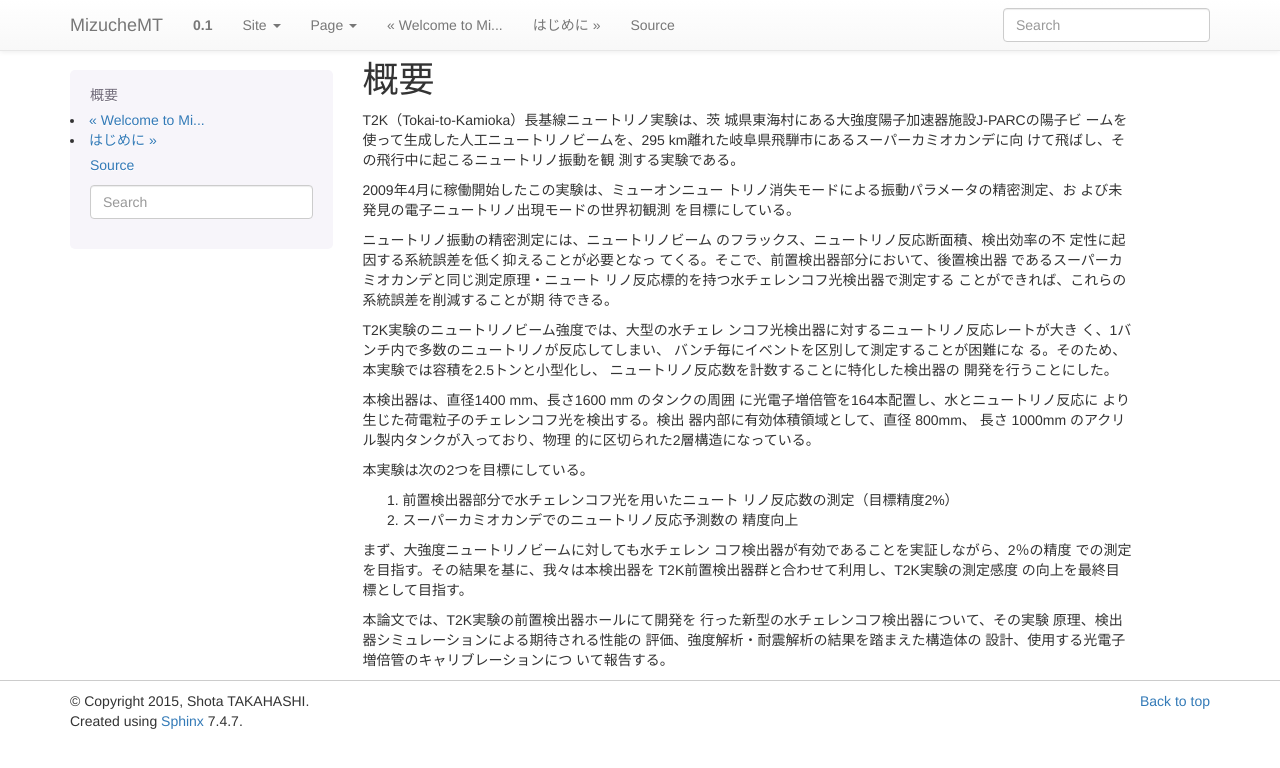
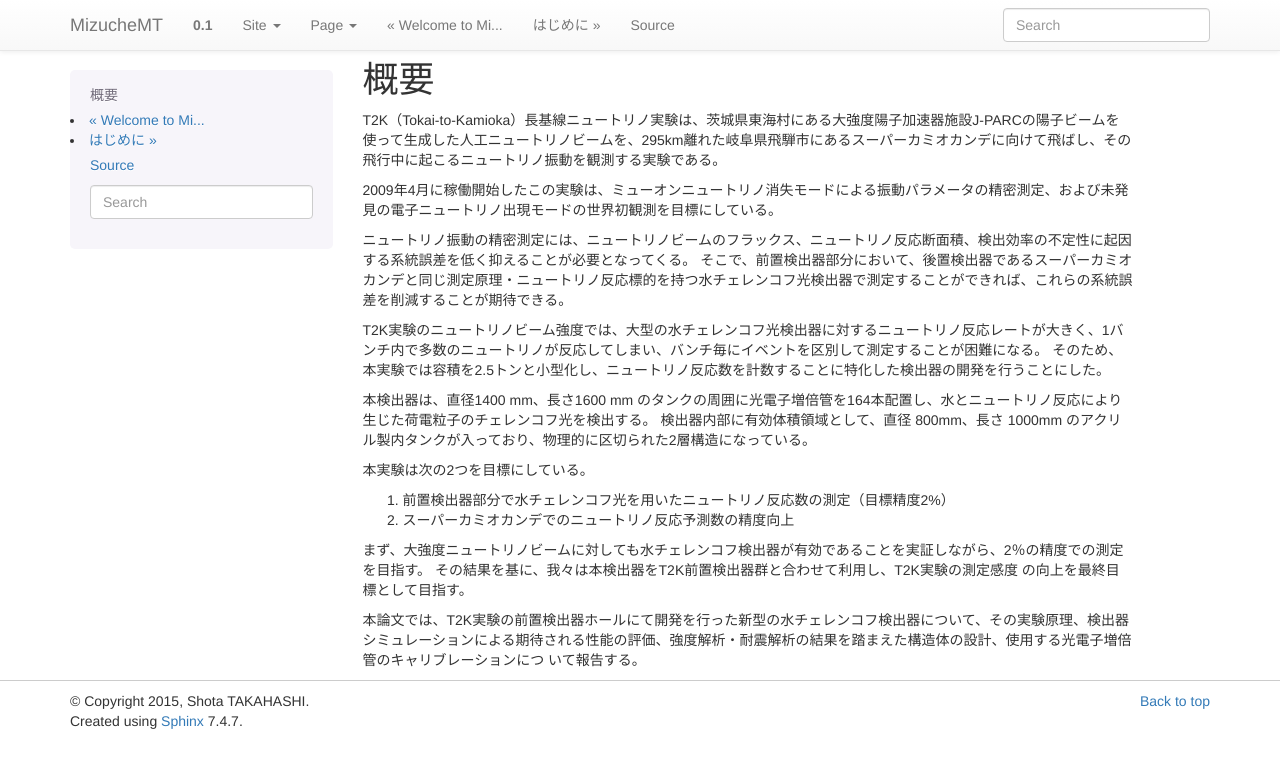
Before and after one commit to shotakaha/masterthesis, a Sphinx documentation site: the page built from source/abstract.rst, in a window 1280 px wide. Shown: the top 768 px of the page. Built offline with Sphinx 7.4.7, drawn with Linux system fonts in a browser that asks for light colours; pages that are not in the unit, such as notebooks, are missing from menus.

Commit message:
M : Edit line breaks

```diff
--- a/source/abstract.rst
+++ b/source/abstract.rst
@@ -2,58 +2,27 @@
 概要
 ==================================================
 
-T2K（Tokai-to-Kamioka）長基線ニュートリノ実験は、茨
-城県東海村にある大強度陽子加速器施設J-PARCの陽子ビ
-ームを使って生成した人工ニュートリノビームを、295
-km離れた岐阜県飛騨市にあるスーパーカミオカンデに向
-けて飛ばし、その飛行中に起こるニュートリノ振動を観
-測する実験である。
+T2K（Tokai-to-Kamioka）長基線ニュートリノ実験は、茨城県東海村にある大強度陽子加速器施設J-PARCの陽子ビームを使って生成した人工ニュートリノビームを、295km離れた岐阜県飛騨市にあるスーパーカミオカンデに向けて飛ばし、その飛行中に起こるニュートリノ振動を観測する実験である。
 
-2009年4月に稼働開始したこの実験は、ミューオンニュー
-トリノ消失モードによる振動パラメータの精密測定、お
-よび未発見の電子ニュートリノ出現モードの世界初観測
-を目標にしている。
+2009年4月に稼働開始したこの実験は、ミューオンニュートリノ消失モードによる振動パラメータの精密測定、および未発見の電子ニュートリノ出現モードの世界初観測を目標にしている。
 
-ニュートリノ振動の精密測定には、ニュートリノビーム
-のフラックス、ニュートリノ反応断面積、検出効率の不
-定性に起因する系統誤差を低く抑えることが必要となっ
-てくる。そこで、前置検出器部分において、後置検出器
-であるスーパーカミオカンデと同じ測定原理・ニュート
-リノ反応標的を持つ水チェレンコフ光検出器で測定する
-ことができれば、これらの系統誤差を削減することが期
-待できる。
+ニュートリノ振動の精密測定には、ニュートリノビームのフラックス、ニュートリノ反応断面積、検出効率の不定性に起因する系統誤差を低く抑えることが必要となってくる。
+そこで、前置検出器部分において、後置検出器であるスーパーカミオカンデと同じ測定原理・ニュートリノ反応標的を持つ水チェレンコフ光検出器で測定することができれば、これらの系統誤差を削減することが期待できる。
 
-T2K実験のニュートリノビーム強度では、大型の水チェレ
-ンコフ光検出器に対するニュートリノ反応レートが大き
-く、1バンチ内で多数のニュートリノが反応してしまい、
-バンチ毎にイベントを区別して測定することが困難にな
-る。そのため、本実験では容積を2.5トンと小型化し、
-ニュートリノ反応数を計数することに特化した検出器の
-開発を行うことにした。
+T2K実験のニュートリノビーム強度では、大型の水チェレンコフ光検出器に対するニュートリノ反応レートが大きく、1バンチ内で多数のニュートリノが反応してしまい、バンチ毎にイベントを区別して測定することが困難になる。
+そのため、本実験では容積を2.5トンと小型化し、ニュートリノ反応数を計数することに特化した検出器の開発を行うことにした。
 
-本検出器は、直径1400 mm、長さ1600 mm のタンクの周囲
-に光電子増倍管を164本配置し、水とニュートリノ反応に
-より生じた荷電粒子のチェレンコフ光を検出する。検出
-器内部に有効体積領域として、直径 800mm、
-長さ 1000mm のアクリル製内タンクが入っており、物理
-的に区切られた2層構造になっている。
+本検出器は、直径1400 mm、長さ1600 mm のタンクの周囲に光電子増倍管を164本配置し、水とニュートリノ反応により生じた荷電粒子のチェレンコフ光を検出する。
+検出器内部に有効体積領域として、直径 800mm、長さ 1000mm のアクリル製内タンクが入っており、物理的に区切られた2層構造になっている。
 
 本実験は次の2つを目標にしている。
 
-#. 前置検出器部分で水チェレンコフ光を用いたニュート
-   リノ反応数の測定（目標精度2%）
-#. スーパーカミオカンデでのニュートリノ反応予測数の
-   精度向上
+#. 前置検出器部分で水チェレンコフ光を用いたニュートリノ反応数の測定（目標精度2%）
+#. スーパーカミオカンデでのニュートリノ反応予測数の精度向上
 
-まず、大強度ニュートリノビームに対しても水チェレン
-コフ検出器が有効であることを実証しながら、2％の精度
-での測定を目指す。その結果を基に、我々は本検出器を
-T2K前置検出器群と合わせて利用し、T2K実験の測定感度
+まず、大強度ニュートリノビームに対しても水チェレンコフ検出器が有効であることを実証しながら、2％の精度での測定を目指す。
+その結果を基に、我々は本検出器をT2K前置検出器群と合わせて利用し、T2K実験の測定感度
 の向上を最終目標として目指す。
 
-本論文では、T2K実験の前置検出器ホールにて開発を
-行った新型の水チェレンコフ検出器について、その実験
-原理、検出器シミュレーションによる期待される性能の
-評価、強度解析・耐震解析の結果を踏まえた構造体の
-設計、使用する光電子増倍管のキャリブレーションにつ
+本論文では、T2K実験の前置検出器ホールにて開発を行った新型の水チェレンコフ検出器について、その実験原理、検出器シミュレーションによる期待される性能の評価、強度解析・耐震解析の結果を踏まえた構造体の設計、使用する光電子増倍管のキャリブレーションにつ
 いて報告する。
```
